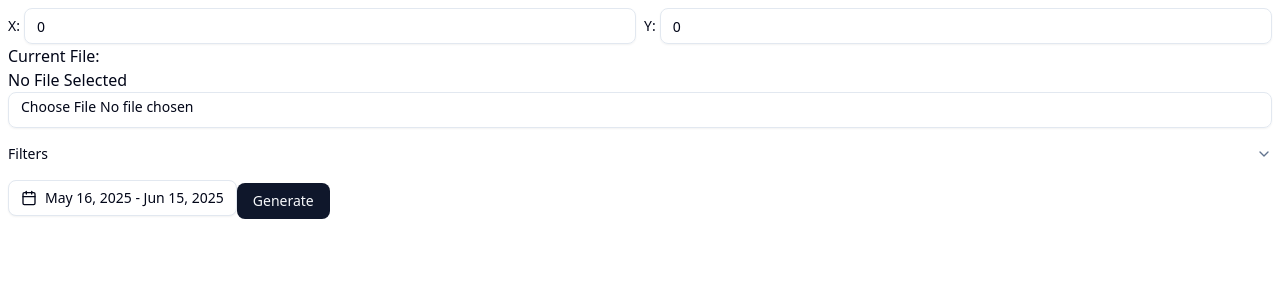
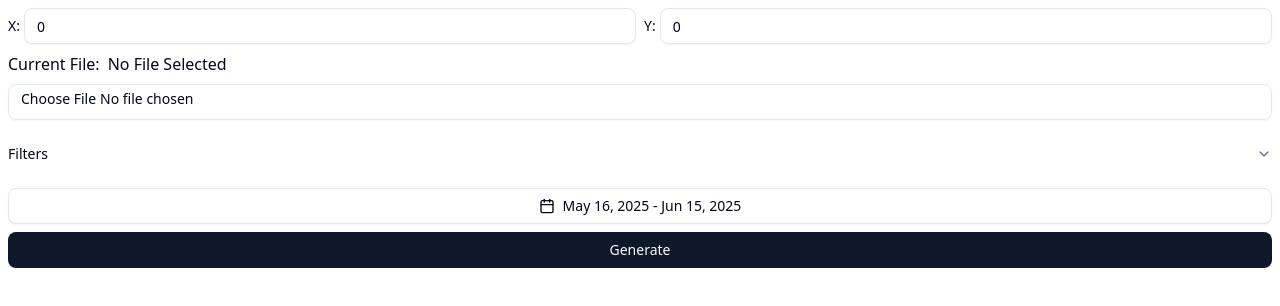
Before and after one commit to CMBVT2023/monthly-template-generator, a Next.js app: page / in a window 1280 px wide. Shown: the top 306 px of the page. Built offline with nearby package versions, Linux system fonts and the light colour scheme.

Commit message:
Styled the file picker

```diff
--- a/src/components/client/file-picker.tsx
+++ b/src/components/client/file-picker.tsx
@@ -1,4 +1,4 @@
-import type { ChangeEvent, Dispatch } from "react";
+import type { ChangeEvent, Dispatch, SetStateAction } from "react";
 import { Input } from "../ui/input";
 
 interface FilePickerProps {
@@ -23,8 +23,8 @@ export default function FilePicker({currentFile, setCurrentFile}: FilePickerProp
     }
 
   return (
-    <div>
-        <div>
+    <div className="flex flex-col gap-2">
+        <div className="hidden md:flex gap-2">
             <h2>Current File:</h2>
             <h3>{getFileName()}</h3>
         </div>
--- a/src/containers/main-page.tsx
+++ b/src/containers/main-page.tsx
@@ -118,8 +118,8 @@ export default function MainPage() {
   }
 
   return (
-    <div className="container p-2 w-lvw h-lvh">
-      <div className="w-full">
+    <div className="w-lvw h-lvh container p-2">
+      <div className="w-full flex flex-col gap-2">
         <div className="flex flex-row gap-2 w-full">
           <CoordinateInputs
             xCoordinate={xCoordinate}
```
